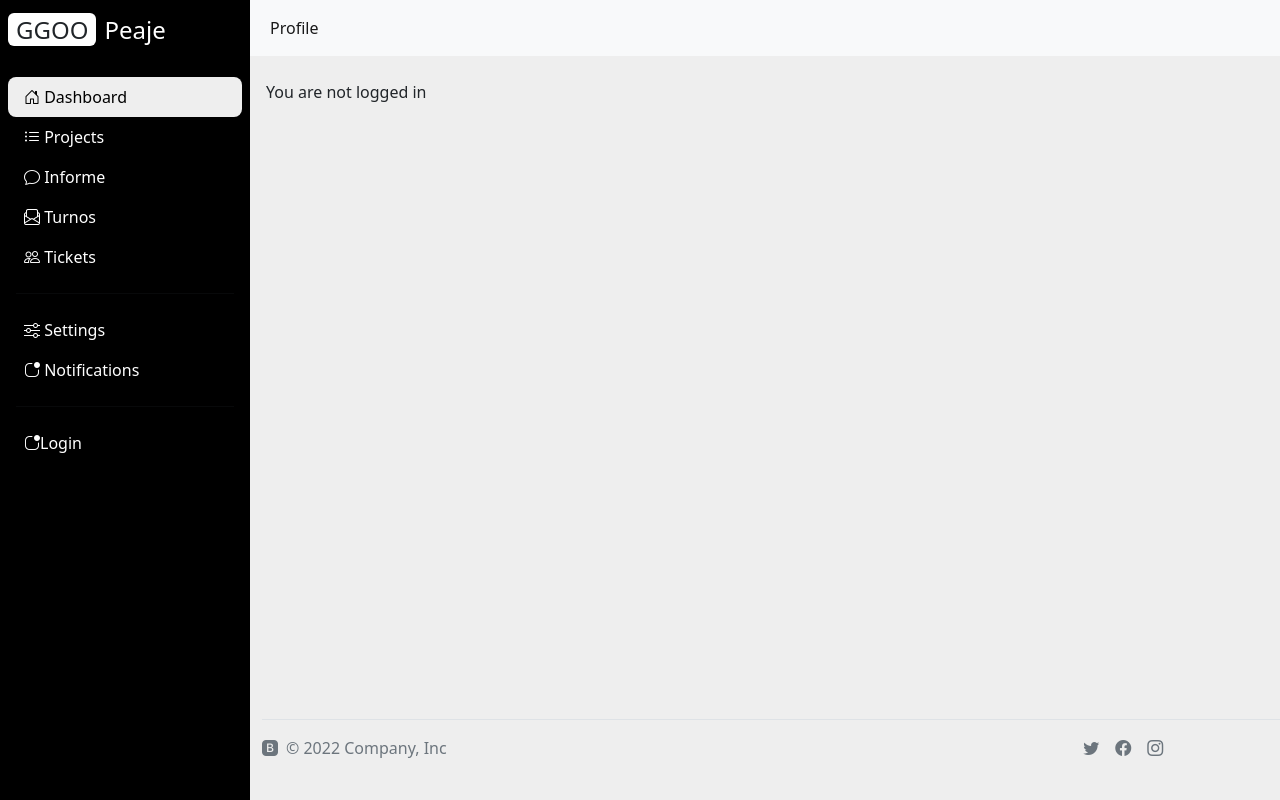
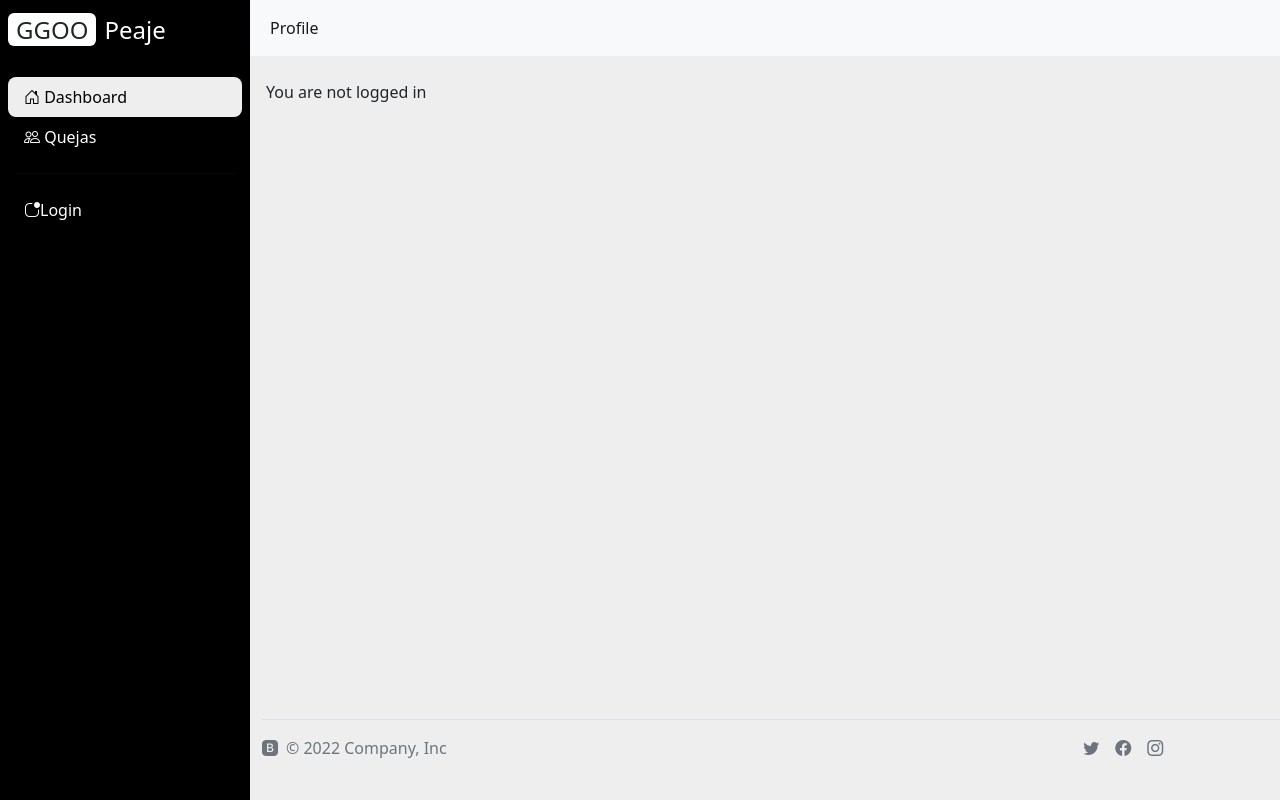
Before and after one commit to tomasguell/Peaje_Villada_2022, a Django app: page / in a window 1280 px wide. Run offline with Django 4.2, Linux system fonts and the light colour scheme.

Commit message:
envio de gmails, generacion pdf

```diff
--- a/Peaje/AppPeaje/gmail.py
+++ b/Peaje/AppPeaje/gmail.py
@@ -9,7 +9,7 @@ from email.mime.base import MIMEBase
 
 
 
-def enviarMailInforme(password,sender,receiver,pdfpath):
+def enviarMailInforme(password,sender,receiver,pdfpath,asunto:str):
     ctx = ssl.create_default_context()
     #password = "ywjrlngnptcvdelw"    # Your app password goes here
     #sender = "peajevillada@gmail.com"    # Your e-mail address
@@ -17,12 +17,12 @@ def enviarMailInforme(password,sender,receiver,pdfpath):
 
     # Create the message
     message = MIMEMultipart("alternative")
-    message["Subject"] = "<Informe Peaje Villada>"
+    message["Subject"] = f"{asunto}"
     message["From"] = sender
     message["To"] = receiver
     fecha = datetime.today()
     plain = f"""\
-    Informe Diario de rendimientos.
+    {asunto}
     Fecha: {fecha}
     Saludos!
     """
--- a/Peaje/AppPeaje/static/AppPeaje/css/style.css
+++ b/Peaje/AppPeaje/static/AppPeaje/css/style.css
@@ -85,7 +85,7 @@ button:hover {
   }
 
 footer {
-    position: fixed;
+    position: absolute;
     bottom: 0;
     width: 80%;
 }
--- a/Peaje/AppPeaje/templates/AppPeaje/base.html
+++ b/Peaje/AppPeaje/templates/AppPeaje/base.html
@@ -22,20 +22,29 @@
                 <h1 class="fs-4"><span class="bg-white text-dark rounded shadow px-2 me-2">GGOO</span><span class="text-white">Peaje</span></h1>
                 <button class="btn d-md-none d-block close-btn px-1 py-0 text-white"><i class="bi bi-list"></i></button>
             </div>
-
+            {% if user.is_authenticated %}
                 <ul class="list-unstyled px-2">
                     <li class="active"><a href="" class="text-decoration-none px-3 py-2 d-block"> <i class="bi bi-house-door"></i> Dashboard</a></li>
-                <li class=""><a href="" class="text-decoration-none px-3 py-2 d-block"> <i class="bi bi-list-ul"></i> Projects</a></li>
+                    <li class=""><a href="../tickets" class="text-decoration-none px-3 py-2 d-block"> <i class="bi bi-list-ul"></i> Tickets </a></li>
                     <li class=""><a href="../informe" class="text-decoration-none px-3 py-2 d-block"> <i class="bi bi-chat"></i> Informe</a></li>
                     <li class=""><a href="../turnos" class="text-decoration-none px-3 py-2 d-block"> <i class="bi bi-envelope-paper"></i> Turnos</a></li>
-                <li class=""><a href="../tickets" class="text-decoration-none px-3 py-2 d-block"> <i class="bi bi-people"></i> Tickets</a></li>
+                    <li class=""><a href="../quejas" class="text-decoration-none px-3 py-2 d-block"> <i class="bi bi-people"></i> Quejas</a></li>
                 </ul>
 
                 <hr class="h-color mx-3 ">
                 <ul class="list-unstyled px-2">
-                <li class=""><a href="#" class="text-decoration-none px-3 py-2 d-block"> <i class="bi bi-sliders"></i> Settings</a></li>
-                <li class=""><a href="#" class="text-decoration-none px-3 py-2 d-block"> <i class="bi bi-app-indicator"></i> Notifications</a></li>
+                    <li class=""><a href="../admin" class="text-decoration-none px-3 py-2 d-block"> <i class="bi bi-sliders"></i> Admin</a></li>
+
                 </ul>
+
+            {% else %}
+                <ul class="list-unstyled px-2">
+                    <li class="active"><a href="../" class="text-decoration-none px-3 py-2 d-block"> <i class="bi bi-house-door"></i> Dashboard</a></li>
+                    <li class=""><a href="../quejas" class="text-decoration-none px-3 py-2 d-block"> <i class="bi bi-people"></i> Quejas</a></li>
+                </ul>
+            {% endif %}
+
+
 
             {% if user.is_authenticated %}
             <hr class="h-color mx-3 ">
```
Also changed, not shown: Peaje/AppPeaje/generar.py (+7 -3 lines), Peaje/AppPeaje/templates/AppPeaje/base_noauth.html (+12 -5 lines), Peaje/AppPeaje/templates/AppPeaje/turnos.html (+9 -2 lines), Peaje/db.sqlite3, 4 other files. Lines whose indentation alone changed are shown as unchanged.
